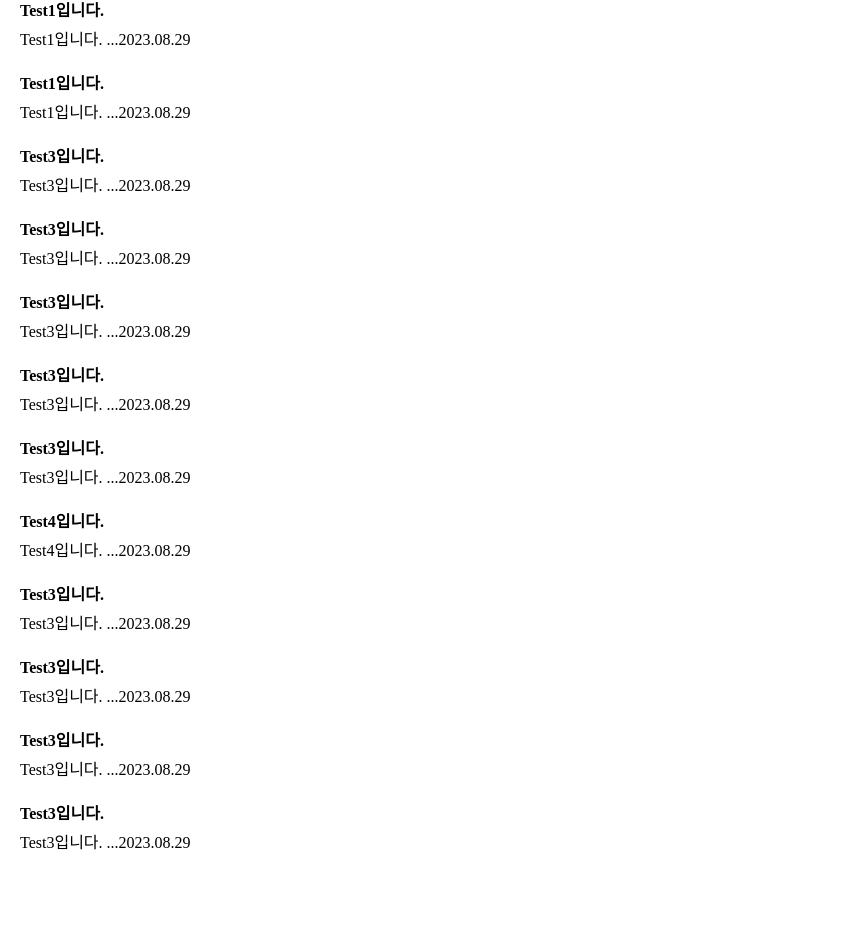
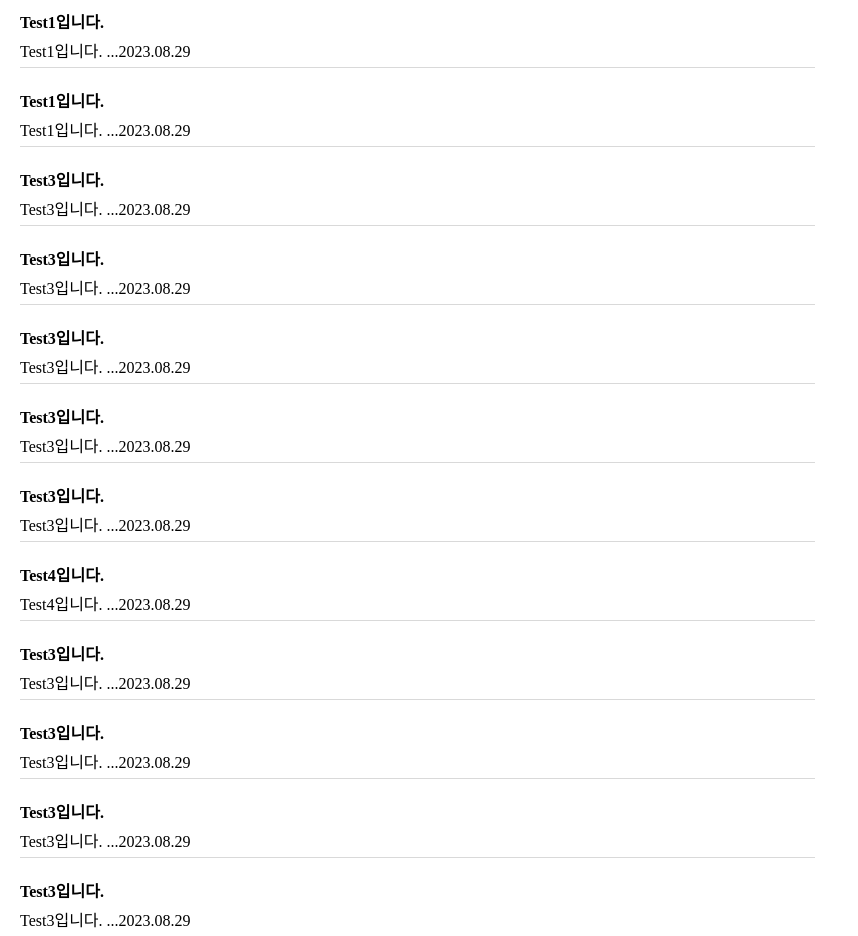
Before and after one commit to wjdgml/seb45_main_012, a React (Create React App) app in the folder client/: page / in a window 1280 px wide. Shown: the part 289-1225 px from the top of the page, without its empty margins (0-858 px from the left). Before the commit the page ends 1142 px from the top, so only its background shows below. Built offline with nearby package versions, Linux system fonts and the light colour scheme.

Commit message:
feat: 게시글  리스트 사이에 줄 넣기

```diff
--- a/client/src/styles/MyPageMain.css
+++ b/client/src/styles/MyPageMain.css
@@ -49,5 +49,11 @@ button.active {
   display: flex;
   flex-direction: column;
   gap: 5px;
-  flex: 1;
+  flex: 0 1 auto;
+  padding-bottom: 5px;
+  border-bottom: 1px solid #D9D9D9;
 }
+
+.posts_container > article:last-child {
+  border-bottom: 0;
+}
```
